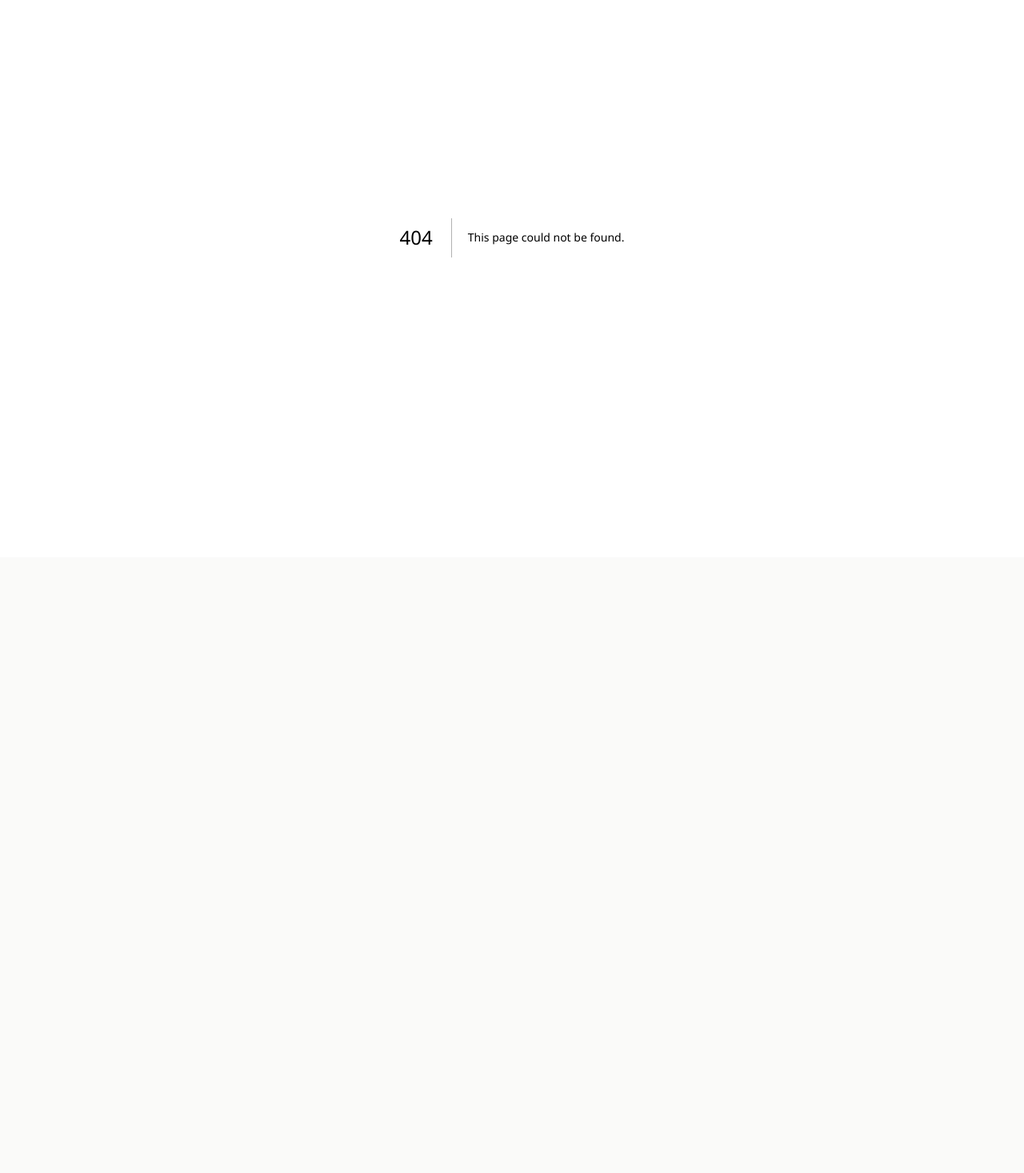
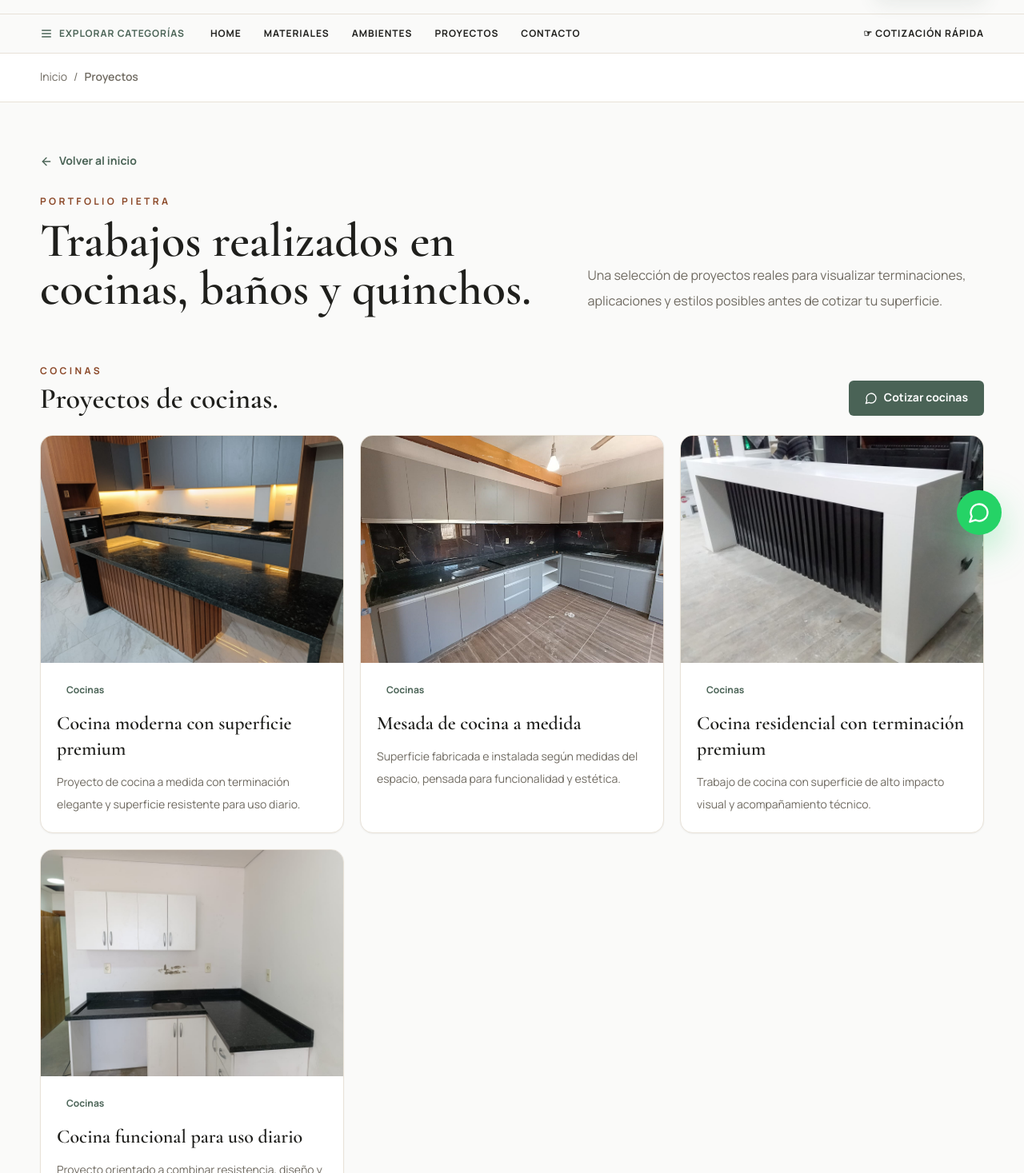
Before and after one commit to equantum-py/Marmoler-a-Pietra, a Next.js app: page /proyectos in a window 1280 px wide. Before the commit this address had no page. Shown: the part 103-1570 px from the top of the page at 80% size. Before the commit the page ends 800 px from the top, so only its background shows below. Built offline with nearby package versions, Linux system fonts and the light colour scheme; no server answers; the database is empty.

Commit message:
Add public projects gallery page

```diff
--- /dev/null
+++ b/app/proyectos/page.tsx
@@ -0,0 +1,153 @@
+import type { Metadata } from 'next';
+import Image from 'next/image';
+import Link from 'next/link';
+import { ArrowLeft, MessageCircle } from 'lucide-react';
+import { FloatingWhatsapp } from '@/components/floating-whatsapp';
+import { Navbar } from '@/components/navbar';
+import { Footer } from '@/sections/footer';
+import { projectCategories, projectWorks } from '@/data/project-works';
+import { whatsappUrl } from '@/lib/whatsapp';
+
+export const metadata: Metadata = {
+  title: 'Trabajos realizados | Marmolería Pietra',
+  description:
+    'Conocé trabajos realizados por Marmolería Pietra en cocinas, baños y quinchos con superficies a medida.',
+};
+
+export default function ProyectosPage() {
+  return (
+    <>
+      <Navbar />
+
+      <main className="bg-pietra-light text-pietra-black">
+        <section className="border-b border-pietra-border bg-white">
+          <div className="luxe-container flex flex-wrap items-center gap-2 py-5 text-sm text-pietra-muted">
+            <Link href="/" className="hover:text-pietra-green">
+              Inicio
+            </Link>
+            <span>/</span>
+            <span className="font-semibold text-pietra-black">Proyectos</span>
+          </div>
+        </section>
+
+        <section className="luxe-container py-12 md:py-16">
+          <Link
+            href="/"
+            className="mb-8 inline-flex items-center gap-2 text-sm font-bold text-pietra-green transition hover:text-pietra-brown"
+          >
+            <ArrowLeft className="h-4 w-4" />
+            Volver al inicio
+          </Link>
+
+          <div className="grid gap-6 md:grid-cols-[1fr_.75fr] md:items-end">
+            <div>
+              <p className="text-xs font-extrabold uppercase tracking-[0.28em] text-pietra-brown">
+                Portfolio Pietra
+              </p>
+              <h1 className="mt-3 max-w-3xl font-display text-5xl font-semibold leading-none text-pietra-black md:text-6xl">
+                Trabajos realizados en cocinas, baños y quinchos.
+              </h1>
+            </div>
+
+            <p className="text-base leading-8 text-pietra-muted">
+              Una selección de proyectos reales para visualizar terminaciones, aplicaciones y estilos posibles antes de cotizar tu superficie.
+            </p>
+          </div>
+        </section>
+
+        {projectCategories.map((category) => {
+          const projects = projectWorks.filter((project) => project.category === category);
+
+          return (
+            <section key={category} className="luxe-container pb-16">
+              <div className="mb-6 flex flex-col gap-3 md:flex-row md:items-end md:justify-between">
+                <div>
+                  <p className="text-xs font-extrabold uppercase tracking-[0.28em] text-pietra-brown">
+                    {category}
+                  </p>
+                  <h2 className="mt-2 font-display text-4xl font-semibold">
+                    Proyectos de {category.toLowerCase()}.
+                  </h2>
+                </div>
+
+                <a
+                  href={whatsappUrl(`Hola Pietra, quiero cotizar un proyecto de ${category.toLowerCase()}.`)}
+                  target="_blank"
+                  rel="noreferrer"
+                  className="inline-flex min-h-11 items-center justify-center gap-2 rounded-md bg-pietra-green px-5 text-sm font-bold text-white transition hover:bg-pietra-sage"
+                >
+                  <MessageCircle className="h-4 w-4" />
+                  Cotizar {category.toLowerCase()}
+                </a>
+              </div>
+
+              <div className="grid gap-5 sm:grid-cols-2 lg:grid-cols-3">
+                {projects.map((project) => (
+                  <article
+                    key={project.id}
+                    className="overflow-hidden rounded-2xl border border-pietra-border bg-white shadow-sm"
+                  >
+                    <div className="relative aspect-[4/3] overflow-hidden bg-pietra-warm">
+                      <Image
+                        src={project.image}
+                        alt={project.title}
+                        fill
+                        className="object-cover transition duration-500 hover:scale-105"
+                        sizes="(min-width: 1024px) 33vw, (min-width: 640px) 50vw, 100vw"
+                      />
+                    </div>
+
+                    <div className="p-5">
+                      <span className="rounded-full bg-pietra-light px-3 py-1 text-xs font-bold text-pietra-green">
+                        {project.category}
+                      </span>
+
+                      <h3 className="mt-4 font-display text-2xl font-semibold text-pietra-black">
+                        {project.title}
+                      </h3>
+
+                      <p className="mt-3 text-sm leading-7 text-pietra-muted">
+                        {project.description}
+                      </p>
+                    </div>
+                  </article>
+                ))}
+              </div>
+            </section>
+          );
+        })}
+
+        <section className="luxe-container pb-16">
+          <div className="rounded-[2rem] bg-[#1F1F1C] p-8 text-white md:p-10">
+            <div className="grid gap-6 md:grid-cols-[1fr_auto] md:items-center">
+              <div>
+                <p className="text-xs font-extrabold uppercase tracking-[0.28em] text-pietra-warm">
+                  Proyecto a medida
+                </p>
+                <h2 className="mt-3 font-display text-4xl font-semibold">
+                  ¿Querés una superficie similar?
+                </h2>
+                <p className="mt-4 max-w-2xl leading-8 text-white/75">
+                  Enviános fotos, medidas o una referencia del ambiente y te ayudamos a elegir la mejor opción.
+                </p>
+              </div>
+
+              <a
+                href={whatsappUrl('Hola Pietra, quiero cotizar un proyecto a medida.')}
+                target="_blank"
+                rel="noreferrer"
+                className="inline-flex min-h-12 items-center justify-center gap-2 rounded-md bg-[#D9C7AA] px-7 text-sm font-bold text-[#1F1F1C] transition hover:bg-[#C4B5A0]"
+              >
+                <MessageCircle className="h-4 w-4" />
+                Cotizar por WhatsApp
+              </a>
+            </div>
+          </div>
+        </section>
+      </main>
+
+      <Footer />
+      <FloatingWhatsapp />
+    </>
+  );
+}
--- /dev/null
+++ b/data/project-works.ts
@@ -0,0 +1,105 @@
+export type ProjectWorkCategory = 'Cocinas' | 'Baños' | 'Quinchos';
+
+export type ProjectWork = {
+  id: string;
+  title: string;
+  category: ProjectWorkCategory;
+  description: string;
+  image: string;
+  location: string;
+  featured?: boolean;
+};
+
+export const projectWorks: ProjectWork[] = [
+  {
+    id: 'cocina-1',
+    title: 'Cocina moderna con superficie premium',
+    category: 'Cocinas',
+    description: 'Proyecto de cocina a medida con terminación elegante y superficie resistente para uso diario.',
+    image: '/images/trabajos/cocina/1-trabajo-cocina.jpg',
+    location: 'Paraguay',
+    featured: true,
+  },
+  {
+    id: 'cocina-2',
+    title: 'Mesada de cocina a medida',
+    category: 'Cocinas',
+    description: 'Superficie fabricada e instalada según medidas del espacio, pensada para funcionalidad y estética.',
+    image: '/images/trabajos/cocina/2-trabajo-cocina.jpg',
+    location: 'Paraguay',
+    featured: true,
+  },
+  {
+    id: 'cocina-3',
+    title: 'Cocina residencial con terminación premium',
+    category: 'Cocinas',
+    description: 'Trabajo de cocina con superficie de alto impacto visual y acompañamiento técnico.',
+    image: '/images/trabajos/cocina/3-trabajo-cocina.jpg',
+    location: 'Paraguay',
+    featured: true,
+  },
+  {
+    id: 'cocina-4',
+    title: 'Cocina funcional para uso diario',
+    category: 'Cocinas',
+    description: 'Proyecto orientado a combinar resistencia, diseño y practicidad en el ambiente principal.',
+    image: '/images/trabajos/cocina/4-trabajo-cocina.jpg',
+    location: 'Paraguay',
+  },
+  {
+    id: 'bano-1',
+    title: 'Baño con revestimiento elegante',
+    category: 'Baños',
+    description: 'Proyecto de baño con superficie clara, terminación cuidada y estética moderna.',
+    image: '/images/trabajos/baños/1-trabajo-baño.jpg',
+    location: 'Paraguay',
+    featured: true,
+  },
+  {
+    id: 'bano-2',
+    title: 'Vanitory y superficie para baño',
+    category: 'Baños',
+    description: 'Trabajo a medida para baño, con foco en durabilidad, limpieza visual y buena terminación.',
+    image: '/images/trabajos/baños/2-trabajo-baño.jpg',
+    location: 'Paraguay',
+    featured: true,
+  },
+  {
+    id: 'bano-3',
+    title: 'Baño residencial con superficie premium',
+    category: 'Baños',
+    description: 'Diseño y fabricación pensados para un baño elegante, funcional y fácil de mantener.',
+    image: '/images/trabajos/baños/3-trabajo-baño.jpg',
+    location: 'Paraguay',
+  },
+  {
+    id: 'quincho-1',
+    title: 'Quincho con barra a medida',
+    category: 'Quinchos',
+    description: 'Trabajo para quincho con superficie resistente, ideal para reuniones y uso frecuente.',
+    image: '/images/trabajos/quinchos/IMG-20260224-WA0014.jpg',
+    location: 'Paraguay',
+    featured: true,
+  },
+  {
+    id: 'quincho-2',
+    title: 'Barra premium para quincho',
+    category: 'Quinchos',
+    description: 'Proyecto a medida con terminación sólida y estética cálida para espacios sociales.',
+    image: '/images/trabajos/quinchos/IMG-20260224-WA0055.jpg',
+    location: 'Paraguay',
+    featured: true,
+  },
+  {
+    id: 'quincho-3',
+    title: 'Superficie para quincho familiar',
+    category: 'Quinchos',
+    description: 'Instalación pensada para combinar resistencia, diseño y comodidad en un ambiente social.',
+    image: '/images/trabajos/quinchos/IMG-20260224-WA0056.jpg',
+    location: 'Paraguay',
+  },
+];
+
+export const featuredProjectWorks = projectWorks.filter((project) => project.featured);
+
+export const projectCategories: ProjectWorkCategory[] = ['Cocinas', 'Baños', 'Quinchos'];
```
